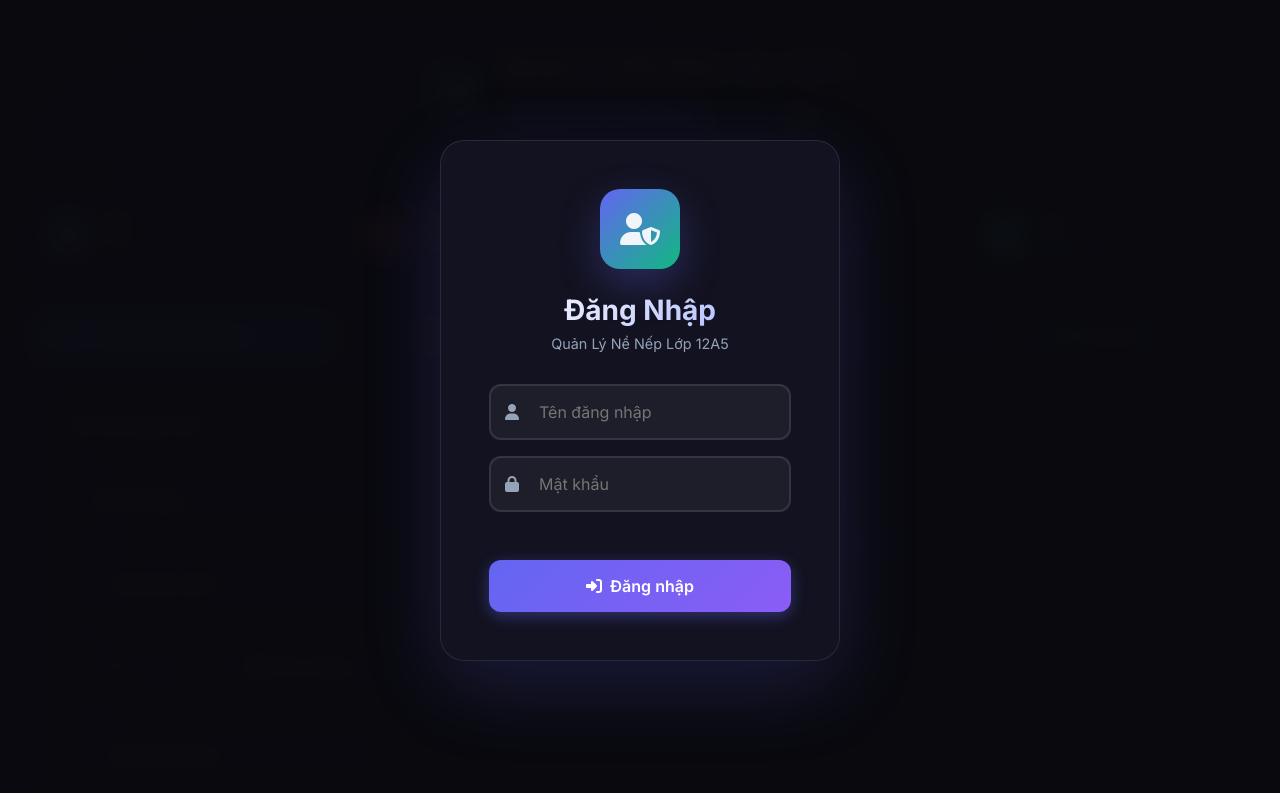
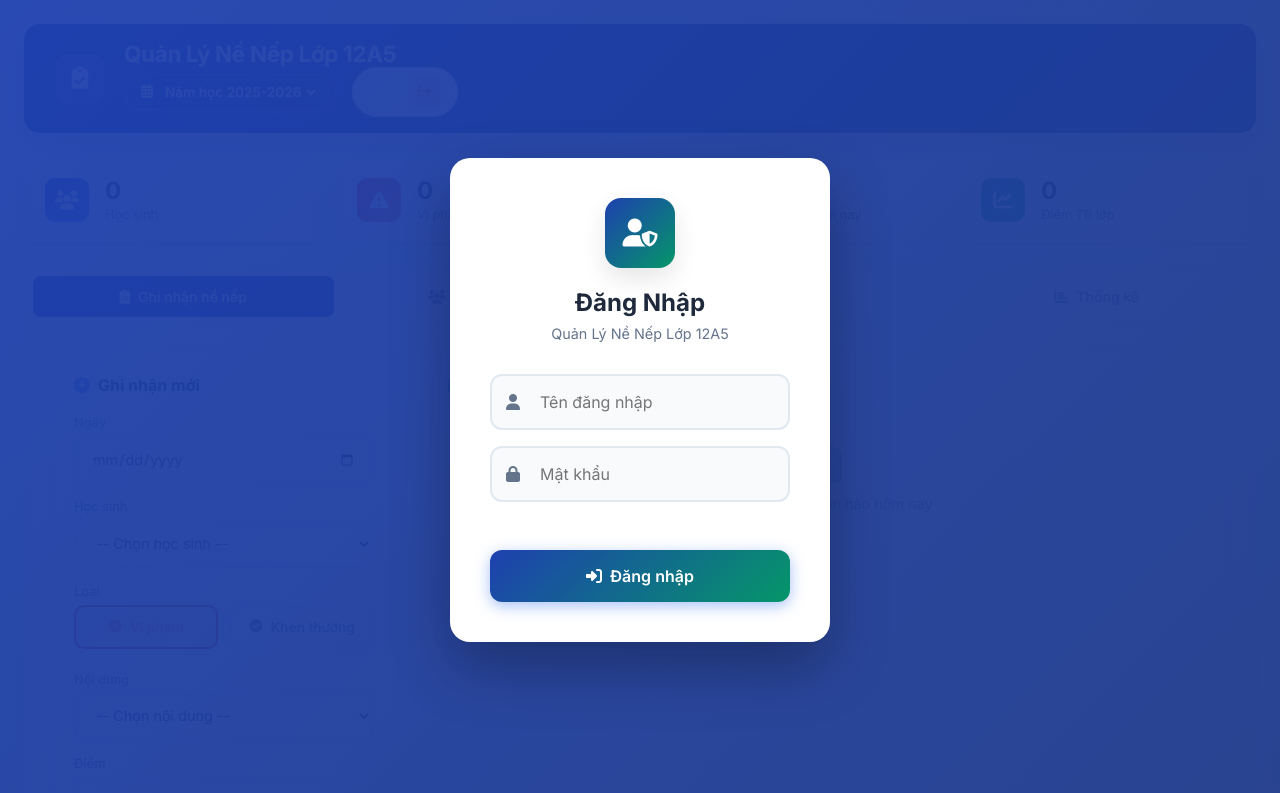
Before and after one commit to danh83200-eng/Qu-n-L-N-N-p, a plain HTML site: page index.html in a window 1280 px wide. Shown: the top 793 px of the page. Drawn offline with nearby package versions, Linux system fonts and the light colour scheme; no server answers.

Commit message:
Update styles.css

```diff
--- a/styles.css
+++ b/styles.css
@@ -1,19 +1,23 @@
 :root {
-    --primary: #6366f1;
-    --primary-dark: #4f46e5;
-    --primary-light: #a5b4fc;
-    --secondary: #10b981;
-    --danger: #ef4444;
+    --primary: #1e40af;
+    --primary-dark: #1e3a8a;
+    --primary-light: #3b82f6;
+    --secondary: #059669;
+    --secondary-light: #10b981;
+    --accent: #f59e0b;
+    --danger: #dc2626;
     --warning: #f59e0b;
-    --success: #22c55e;
-    --bg-dark: #0a0a0f;
-    --bg-card: rgba(20, 20, 35, 0.9);
-    --bg-glass: rgba(255, 255, 255, 0.03);
-    --bg-input: rgba(255, 255, 255, 0.05);
-    --text-primary: #f1f5f9;
-    --text-secondary: #94a3b8;
-    --border: rgba(255, 255, 255, 0.1);
-    --glow: rgba(99, 102, 241, 0.4);
+    --success: #16a34a;
+    --bg-main: #f0f4f8;
+    --bg-card: #ffffff;
+    --bg-glass: #ffffff;
+    --bg-input: #f8fafc;
+    --text-primary: #1e293b;
+    --text-secondary: #64748b;
+    --border: #e2e8f0;
+    --shadow-sm: 0 1px 3px rgba(0, 0, 0, 0.08);
+    --shadow-md: 0 4px 12px rgba(0, 0, 0, 0.08);
+    --shadow-lg: 0 10px 25px rgba(0, 0, 0, 0.1);
 }
 
 * {
@@ -24,13 +28,13 @@
 
 body {
     font-family: 'Inter', sans-serif;
-    background: var(--bg-dark);
+    background: var(--bg-main);
     min-height: 100vh;
     color: var(--text-primary);
     overflow-x: hidden;
 }
 
-/* Animated Background */
+/* Clean Educational Background */
 .bg-animation {
     position: fixed;
     top: 0;
@@ -38,55 +42,23 @@ body {
     width: 100%;
     height: 100%;
     z-index: -1;
-    overflow: hidden;
+    background: linear-gradient(180deg, #f0f4f8 0%, #e8eef5 100%);
 }
 
 .bg-animation::before {
     content: '';
     position: absolute;
-    top: -50%;
-    left: -50%;
-    width: 200%;
-    height: 200%;
-    background:
-        radial-gradient(circle at 20% 80%, rgba(99, 102, 241, 0.15) 0%, transparent 50%),
-        radial-gradient(circle at 80% 20%, rgba(16, 185, 129, 0.1) 0%, transparent 50%),
-        radial-gradient(circle at 40% 40%, rgba(139, 92, 246, 0.08) 0%, transparent 40%);
-    animation: bgFloat 20s ease-in-out infinite;
-}
-
-@keyframes bgFloat {
-    0%, 100% { transform: translate(0, 0) rotate(0deg); }
-    33% { transform: translate(30px, -30px) rotate(5deg); }
-    66% { transform: translate(-20px, 20px) rotate(-3deg); }
-}
-
-/* Floating Particles */
-.particles {
-    position: fixed;
     top: 0;
     left: 0;
     width: 100%;
     height: 100%;
-    z-index: -1;
-    pointer-events: none;
-}
-
-.particle {
-    position: absolute;
-    width: 4px;
-    height: 4px;
-    background: var(--primary-light);
-    border-radius: 50%;
-    opacity: 0.3;
-    animation: particleFloat 15s infinite ease-in-out;
-}
-
-@keyframes particleFloat {
-    0%, 100% { transform: translateY(100vh) scale(0); opacity: 0; }
-    10% { opacity: 0.3; }
-    90% { opacity: 0.3; }
-    100% { transform: translateY(-100vh) scale(1); opacity: 0; }
+    background-image: radial-gradient(circle at 1px 1px, rgba(30, 64, 175, 0.02) 1px, transparent 0);
+    background-size: 32px 32px;
+}
+
+/* Hide floating particles for cleaner look */
+.particles, .particle {
+    display: none;
 }
 
 .container {
@@ -96,73 +68,80 @@ body {
     position: relative;
 }
 
-/* Header */
+/* Header - Clean Educational Style */
 .header {
-    text-align: center;
     margin-bottom: 1.5rem;
-    padding: 1.5rem 2rem;
-    background: var(--bg-glass);
-    backdrop-filter: blur(20px);
-    border-radius: 20px;
-    border: 1px solid var(--border);
+    padding: 1rem 2rem;
+    background: linear-gradient(135deg, var(--primary) 0%, var(--primary-dark) 100%);
+    border-radius: 16px;
     position: relative;
     overflow: hidden;
+    box-shadow: var(--shadow-lg);
 }
 
 .header::before {
     content: '';
     position: absolute;
     top: 0;
-    left: 0;
     right: 0;
-    height: 2px;
-    background: linear-gradient(90deg, transparent, var(--primary), var(--secondary), transparent);
-    animation: headerGlow 3s ease-in-out infinite;
-}
-
-@keyframes headerGlow {
-    0%, 100% { opacity: 0.5; }
-    50% { opacity: 1; }
+    width: 200px;
+    height: 100%;
+    background: linear-gradient(135deg, transparent, rgba(255,255,255,0.1));
+    pointer-events: none;
 }
 
 .header-content {
     display: flex;
     align-items: center;
-    justify-content: center;
+    justify-content: space-between;
     gap: 1.25rem;
     flex-wrap: wrap;
+    position: relative;
+    z-index: 1;
 }
 
 .logo-icon {
-    width: 56px;
-    height: 56px;
-    background: linear-gradient(135deg, var(--primary), var(--secondary));
-    border-radius: 14px;
-    display: flex;
-    align-items: center;
-    justify-content: center;
-    font-size: 1.5rem;
-    animation: logoFloat 3s ease-in-out infinite;
-    box-shadow: 0 10px 40px rgba(99, 102, 241, 0.3);
-}
-
-@keyframes logoFloat {
-    0%, 100% { transform: translateY(0) rotate(0deg); }
-    50% { transform: translateY(-5px) rotate(5deg); }
+    width: 48px;
+    height: 48px;
+    background: rgba(255, 255, 255, 0.15);
+    border-radius: 12px;
+    display: flex;
+    align-items: center;
+    justify-content: center;
+    font-size: 1.4rem;
+    color: white;
+    border: 1px solid rgba(255, 255, 255, 0.2);
 }
 
 .header-info {
-    text-align: left;
+    flex: 1;
 }
 
 .header h1 {
-    font-size: 1.75rem;
-    font-weight: 800;
-    background: linear-gradient(135deg, #fff, var(--primary-light));
-    -webkit-background-clip: text;
-    -webkit-text-fill-color: transparent;
-    background-clip: text;
-    margin-bottom: 0.5rem;
+    font-size: 1.4rem;
+    font-weight: 700;
+    color: white;
+    margin-bottom: 0;
+    letter-spacing: -0.3px;
+}
+
+.header-controls {
+    display: flex;
+    gap: 0.75rem;
+    align-items: center;
+}
+
+.year-selector {
+    display: inline-flex;
+    align-items: center;
+    gap: 0.5rem;
+    padding: 0.5rem 1rem;
+    background: rgba(255, 255, 255, 0.15);
+    border-radius: 50px;
+    font-size: 0.85rem;
+    font-weight: 500;
+    color: white;
+    border: 1px solid rgba(255, 255, 255, 0.2);
 }
 
 .header-controls {
@@ -195,8 +174,8 @@ body {
 }
 
 .year-selector select option {
-    background: #1e293b;
-    color: #f1f5f9;
+    background: #ffffff;
+    color: #1e293b;
 }
 
 /* Stats Row */
@@ -216,43 +195,41 @@ body {
 }
 
 .stat-item {
-    background: var(--bg-glass);
-    backdrop-filter: blur(10px);
-    border-radius: 16px;
+    background: var(--bg-card);
+    border-radius: 12px;
     padding: 1.25rem;
     border: 1px solid var(--border);
     display: flex;
     align-items: center;
     gap: 1rem;
-    transition: all 0.4s cubic-bezier(0.4, 0, 0.2, 1);
+    transition: all 0.2s ease;
+    box-shadow: var(--shadow-sm);
 }
 
 .stat-item:hover {
-    transform: translateY(-3px) scale(1.02);
-    border-color: var(--primary);
-    box-shadow: 0 15px 40px rgba(99, 102, 241, 0.15);
+    transform: translateY(-2px);
+    box-shadow: var(--shadow-md);
 }
 
 .stat-item.warning:hover {
     border-color: var(--danger);
-    box-shadow: 0 15px 40px rgba(239, 68, 68, 0.15);
 }
 
 .stat-icon {
-    width: 48px;
-    height: 48px;
-    border-radius: 12px;
-    display: flex;
-    align-items: center;
-    justify-content: center;
-    font-size: 1.25rem;
+    width: 44px;
+    height: 44px;
+    border-radius: 10px;
+    display: flex;
+    align-items: center;
+    justify-content: center;
+    font-size: 1.2rem;
     flex-shrink: 0;
 }
 
-.stat-icon.total { background: linear-gradient(135deg, #6366f1, #8b5cf6); }
-.stat-icon.violations { background: linear-gradient(135deg, #ef4444, #f87171); }
-.stat-icon.rewards { background: linear-gradient(135deg, #f59e0b, #fbbf24); }
-.stat-icon.average { background: linear-gradient(135deg, #10b981, #34d399); }
+.stat-icon.total { background: linear-gradient(135deg, var(--primary), var(--primary-light)); color: white; }
+.stat-icon.violations { background: linear-gradient(135deg, var(--danger), #f87171); color: white; }
+.stat-icon.rewards { background: linear-gradient(135deg, var(--accent), #fbbf24); color: white; }
+.stat-icon.average { background: linear-gradient(135deg, var(--secondary), var(--secondary-light)); color: white; }
 
 .stat-info h3 {
     font-size: 1.5rem;
@@ -268,34 +245,35 @@ body {
 
 /* Main Layout */
 .main-wrapper {
-    background: var(--bg-glass);
-    backdrop-filter: blur(20px);
-    border-radius: 20px;
+    background: var(--bg-card);
+    border-radius: 16px;
     border: 1px solid var(--border);
     overflow: hidden;
+    box-shadow: var(--shadow-sm);
 }
 
 /* Tabs Navigation */
 .tabs-nav {
     display: flex;
-    background: var(--bg-input);
+    background: #f8fafc;
     padding: 0.5rem;
-    gap: 0.5rem;
+    gap: 0.25rem;
     flex-wrap: wrap;
+    border-bottom: 1px solid var(--border);
 }
 
 .tab-btn {
     flex: 1;
-    min-width: 120px;
-    padding: 0.875rem 1rem;
+    min-width: 100px;
+    padding: 0.75rem 1rem;
     background: transparent;
     border: none;
-    border-radius: 12px;
-    color: var(--text-secondary);
-    font-size: 0.9rem;
-    font-weight: 600;
+    border-radius: 8px;
+    color: var(--text-secondary);
+    font-size: 0.875rem;
+    font-weight: 500;
     cursor: pointer;
-    transition: all 0.3s ease;
+    transition: all 0.2s ease;
     display: flex;
     align-items: center;
     justify-content: center;
@@ -304,14 +282,14 @@ body {
 }
 
 .tab-btn:hover {
-    color: var(--text-primary);
-    background: rgba(255, 255, 255, 0.05);
+    color: var(--primary);
+    background: rgba(30, 64, 175, 0.05);
 }
 
 .tab-btn.active {
-    background: linear-gradient(135deg, var(--primary), var(--primary-dark));
+    background: var(--primary);
     color: white;
-    box-shadow: 0 4px 15px rgba(99, 102, 241, 0.4);
+    box-shadow: var(--shadow-sm);
 }
 
 /* Tab Content */
@@ -460,8 +438,8 @@ body {
 }
 
 .form-group select option {
-    background: #1e293b;
-    color: #f1f5f9;
+    background: #ffffff;
+    color: #1e293b;
 }
 
 /* Type Selector (Violation/Reward) */
@@ -532,15 +510,15 @@ body {
 }
 
 .btn-primary {
-    background: linear-gradient(135deg, var(--primary), #8b5cf6);
+    background: linear-gradient(135deg, var(--primary), #16a34a);
     color: white;
-    box-shadow: 0 4px 15px rgba(99, 102, 241, 0.3);
+    box-shadow: 0 4px 15px rgba(37, 99, 235, 0.3);
     width: 100%;
 }
 
 .btn-primary:hover {
     transform: translateY(-2px);
-    box-shadow: 0 8px 25px rgba(99, 102, 241, 0.4);
+    box-shadow: 0 8px 25px rgba(37, 99, 235, 0.4);
 }
 
 .btn-secondary {
@@ -698,7 +676,7 @@ body {
 .table-wrapper {
     overflow-x: auto;
     border-radius: 12px;
-    background: rgba(0, 0, 0, 0.2);
+    background: rgba(241, 245, 249, 0.5);
 }
 
 table {
@@ -708,7 +686,7 @@ table {
 }
 
 thead {
-    background: linear-gradient(135deg, rgba(99, 102, 241, 0.2), rgba(139, 92, 246, 0.1));
+    background: linear-gradient(135deg, rgba(37, 99, 235, 0.15), rgba(22, 163, 74, 0.1));
 }
 
 th {
@@ -809,6 +787,7 @@ td {
     margin-bottom: 1rem;
     background: linear-gradient(135deg, var(--primary), var(--secondary));
     -webkit-background-clip: text;
+    background-clip: text;
     -webkit-text-fill-color: transparent;
     animation: emptyPulse 2s ease-in-out infinite;
 }
@@ -844,6 +823,21 @@ td {
     display: flex;
     flex-direction: column;
     gap: 0.35rem;
+}
+
+.filter-group.inline {
+    flex-direction: row;
+    align-items: center;
+    gap: 0.5rem;
+}
+
+.filter-group.inline label {
+    font-size: 0.8rem;
+    white-space: nowrap;
+}
+
+.filter-group.inline select {
+    min-width: 120px;
 }
 
 .filter-group label {
@@ -1273,7 +1267,7 @@ td {
 .weekly-table th {
     padding: 0.75rem 1rem;
     text-align: left;
-    background: linear-gradient(135deg, rgba(99, 102, 241, 0.15), rgba(139, 92, 246, 0.1));
+    background: linear-gradient(135deg, rgba(37, 99, 235, 0.15), rgba(22, 163, 74, 0.1));
     font-size: 0.75rem;
     text-transform: uppercase;
     letter-spacing: 0.5px;
@@ -1289,7 +1283,7 @@ td {
 }
 
 .weekly-table tbody tr:hover {
-    background: rgba(99, 102, 241, 0.05);
+    background: rgba(37, 99, 235, 0.05);
 }
 
 /* Login Overlay */
@@ -1299,12 +1293,11 @@ td {
     left: 0;
     width: 100%;
     height: 100%;
-    background: rgba(10, 10, 15, 0.98);
+    background: linear-gradient(135deg, rgba(30, 64, 175, 0.95) 0%, rgba(30, 58, 138, 0.95) 100%);
     display: flex;
     align-items: center;
     justify-content: center;
     z-index: 2000;
-    backdrop-filter: blur(10px);
 }
 
 .login-overlay.hidden {
@@ -1313,42 +1306,39 @@ td {
 
 .login-card {
     background: var(--bg-card);
-    border-radius: 24px;
-    padding: 3rem;
-    max-width: 400px;
+    border-radius: 20px;
+    padding: 2.5rem;
+    max-width: 380px;
     width: 90%;
     text-align: center;
-    border: 1px solid var(--border);
-    box-shadow: 0 25px 80px rgba(99, 102, 241, 0.2);
-    animation: loginSlideIn 0.5s ease;
+    box-shadow: 0 25px 60px rgba(0, 0, 0, 0.3);
+    animation: loginSlideIn 0.4s ease;
 }
 
 @keyframes loginSlideIn {
-    from { opacity: 0; transform: translateY(-30px) scale(0.95); }
-    to { opacity: 1; transform: translateY(0) scale(1); }
+    from { opacity: 0; transform: translateY(-20px); }
+    to { opacity: 1; transform: translateY(0); }
 }
 
 .login-icon {
-    width: 80px;
-    height: 80px;
+    width: 70px;
+    height: 70px;
     background: linear-gradient(135deg, var(--primary), var(--secondary));
-    border-radius: 20px;
-    display: flex;
-    align-items: center;
-    justify-content: center;
-    font-size: 2rem;
-    margin: 0 auto 1.5rem;
-    box-shadow: 0 15px 40px rgba(99, 102, 241, 0.3);
+    border-radius: 16px;
+    display: flex;
+    align-items: center;
+    justify-content: center;
+    font-size: 1.75rem;
+    color: white;
+    margin: 0 auto 1.25rem;
+    box-shadow: var(--shadow-lg);
 }
 
 .login-card h2 {
-    font-size: 1.75rem;
+    font-size: 1.5rem;
     font-weight: 700;
     margin-bottom: 0.5rem;
-    background: linear-gradient(135deg, #fff, var(--primary-light));
-    -webkit-background-clip: text;
-    -webkit-text-fill-color: transparent;
-    background-clip: text;
+    color: var(--text-primary);
 }
 
 .login-card > p {
@@ -1385,7 +1375,7 @@ td {
 .login-field input:focus {
     outline: none;
     border-color: var(--primary);
-    background: rgba(99, 102, 241, 0.1);
+    background: rgba(37, 99, 235, 0.1);
 }
 
 .login-error {
@@ -1398,7 +1388,7 @@ td {
 .login-btn {
     width: 100%;
     padding: 1rem;
-    background: linear-gradient(135deg, var(--primary), #8b5cf6);
+    background: linear-gradient(135deg, var(--primary), var(--secondary));
     color: white;
     border: none;
     border-radius: 12px;
@@ -1411,12 +1401,12 @@ td {
     justify-content: center;
     gap: 0.5rem;
     transition: all 0.3s ease;
-    box-shadow: 0 4px 15px rgba(99, 102, 241, 0.4);
+    box-shadow: 0 4px 15px rgba(37, 99, 235, 0.4);
 }
 
 .login-btn:hover {
     transform: translateY(-2px);
-    box-shadow: 0 8px 25px rgba(99, 102, 241, 0.5);
+    box-shadow: 0 8px 25px rgba(37, 99, 235, 0.5);
 }
 
 /* User Info in Header */
@@ -1444,13 +1434,13 @@ td {
 }
 
 .user-role.teacher {
-    background: linear-gradient(135deg, rgba(99, 102, 241, 0.3), rgba(139, 92, 246, 0.2));
-    color: var(--primary-light);
+    background: linear-gradient(135deg, rgba(37, 99, 235, 0.3), rgba(96, 165, 250, 0.2));
+    color: var(--primary);
 }
 
 .user-role.leader {
-    background: linear-gradient(135deg, rgba(16, 185, 129, 0.3), rgba(34, 197, 94, 0.2));
-    color: #4ade80;
+    background: linear-gradient(135deg, rgba(22, 163, 74, 0.3), rgba(34, 197, 94, 0.2));
+    color: #16a34a;
 }
 
 .logout-btn {
@@ -1546,7 +1536,7 @@ td {
 }
 
 .admin-list-item:hover {
-    background: rgba(99, 102, 241, 0.1);
+    background: rgba(37, 99, 235, 0.1);
 }
 
 .admin-list-item .item-info {
@@ -1566,13 +1556,13 @@ td {
 }
 
 .admin-list-item .item-icon.group {
-    background: linear-gradient(135deg, rgba(99, 102, 241, 0.3), rgba(139, 92, 246, 0.2));
-    color: var(--primary-light);
+    background: linear-gradient(135deg, rgba(37, 99, 235, 0.3), rgba(96, 165, 250, 0.2));
+    color: var(--primary);
 }
 
 .admin-list-item .item-icon.account {
-    background: linear-gradient(135deg, rgba(16, 185, 129, 0.3), rgba(34, 197, 94, 0.2));
-    color: #4ade80;
+    background: linear-gradient(135deg, rgba(22, 163, 74, 0.3), rgba(34, 197, 94, 0.2));
+    color: #16a34a;
 }
 
 .admin-list-item .item-details {
```
